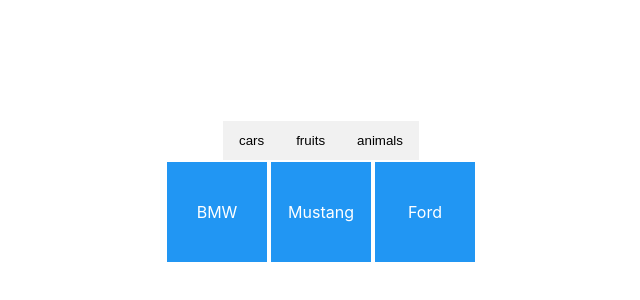
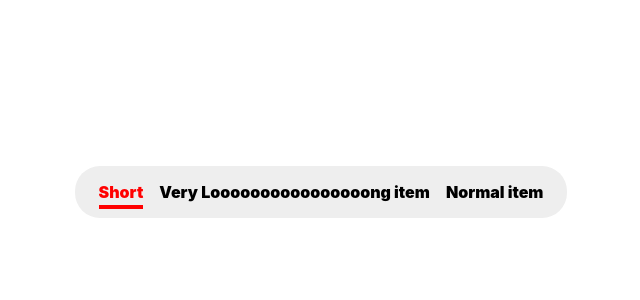
Before and after one commit to Aleksandr-Glebik/react-animation, a React (Create React App) app: page / in a window 1280 px wide. Shown: the part 208-508 px from the top of the page, without its empty margins (319-959 px from the left). Built offline with nearby package versions, Linux system fonts and the light colour scheme.

Commit message:
feat: add animation for items for menu, AnimateSharedLayout - loyoutId

```diff
--- a/src/App.js
+++ b/src/App.js
@@ -1,7 +1,8 @@
 import './App.css'
 // import Collapsible from './components/Collapsible'
-import Filter from './components/Filter'
-import {data} from './data'
+// import Filter from './components/Filter'
+// import {data} from './data'
+import Menu from './components/Menu'
 
 function App() {
    return (
@@ -10,7 +11,8 @@
         <p>What is Lorem Ipsum?</p>
         Lorem Ipsum is simply dummy text of the printing and typesetting industry. Lorem Ipsum has been the industry's standard dummy text ever since the 1500s, when an unknown printer took a galley of type and scrambled it to make a type specimen book. It has survived not only five centuries,
       </Collapsible> */}
-      <Filter data={data} />
+      {/* <Filter data={data} /> */}
+      <Menu />
     </div>
   )
 }
--- /dev/null
+++ b/src/components/Menu.jsx
@@ -0,0 +1,73 @@
+import React, {useState} from "react"
+import {motion, AnimateSharedLayout} from 'framer-motion'
+
+const menuData = ['Short', 'Very Loooooooooooooooong item', 'Normal item']
+
+const Menu = () => {
+    const [activeIndex, setActiveIndex] = useState(0)
+
+    return (
+        <div
+            style={{
+                display: 'flex',
+                backgroundColor: '#eee',
+                padding: '1rem',
+                borderRadius: '25px'
+            }}
+        >
+            <AnimateSharedLayout>
+                {
+                    menuData.map( (item, ind) => (
+                        <MenuItem
+                            key={item}
+                            item={item}
+                            isSelected={ activeIndex === ind }
+                            handleClick={() => setActiveIndex(ind)}
+                        />
+                    ))
+                }
+            </AnimateSharedLayout>
+        </div>
+    )
+}
+
+export default Menu
+
+function MenuItem(props) {
+    const {
+        item,
+        isSelected,
+        handleClick = Function.prototype
+    } = props
+
+    return (
+        <motion.div
+            onClick={handleClick}
+            style={{
+                margin: '0 0.5rem',
+                fontWeight: 900,
+                position: 'relative'
+            }}
+            initial={{color: '#000'}}
+            animate={{color: isSelected ? 'rgba(255, 0, 0)' : '#000'}}
+        >
+            {isSelected && <ActiveLine />}
+            {item}
+        </motion.div>
+    )
+}
+
+function ActiveLine() {
+    return (
+        <motion.div
+            layoutId="activeItem"
+            style={{
+                width: '100%',
+                height: '4px',
+                position: 'absolute',
+                bottom: '-0.45rem',
+                backgroundColor: 'rgba(255, 0, 0)'
+            }}
+        />
+    )
+}
```
